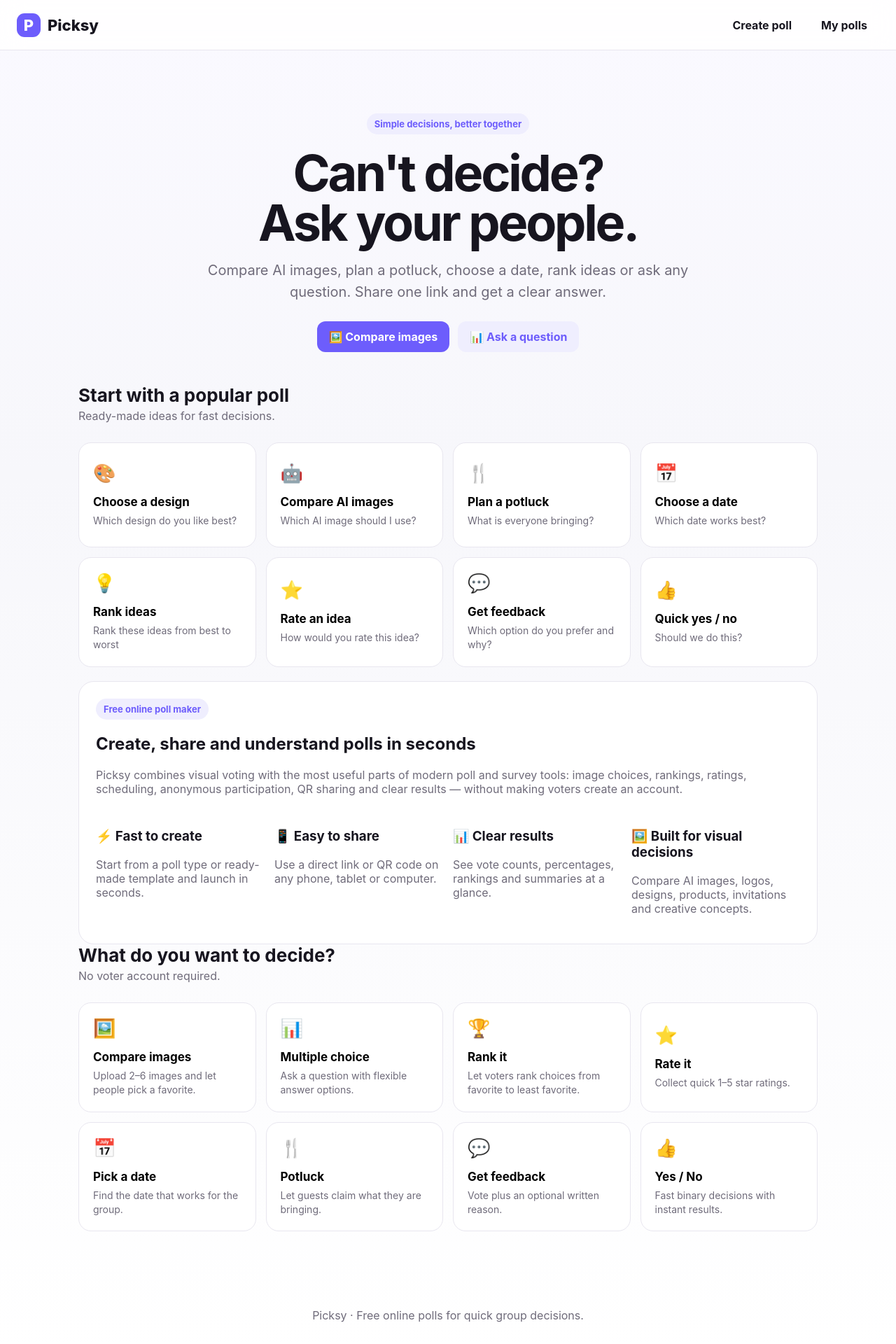
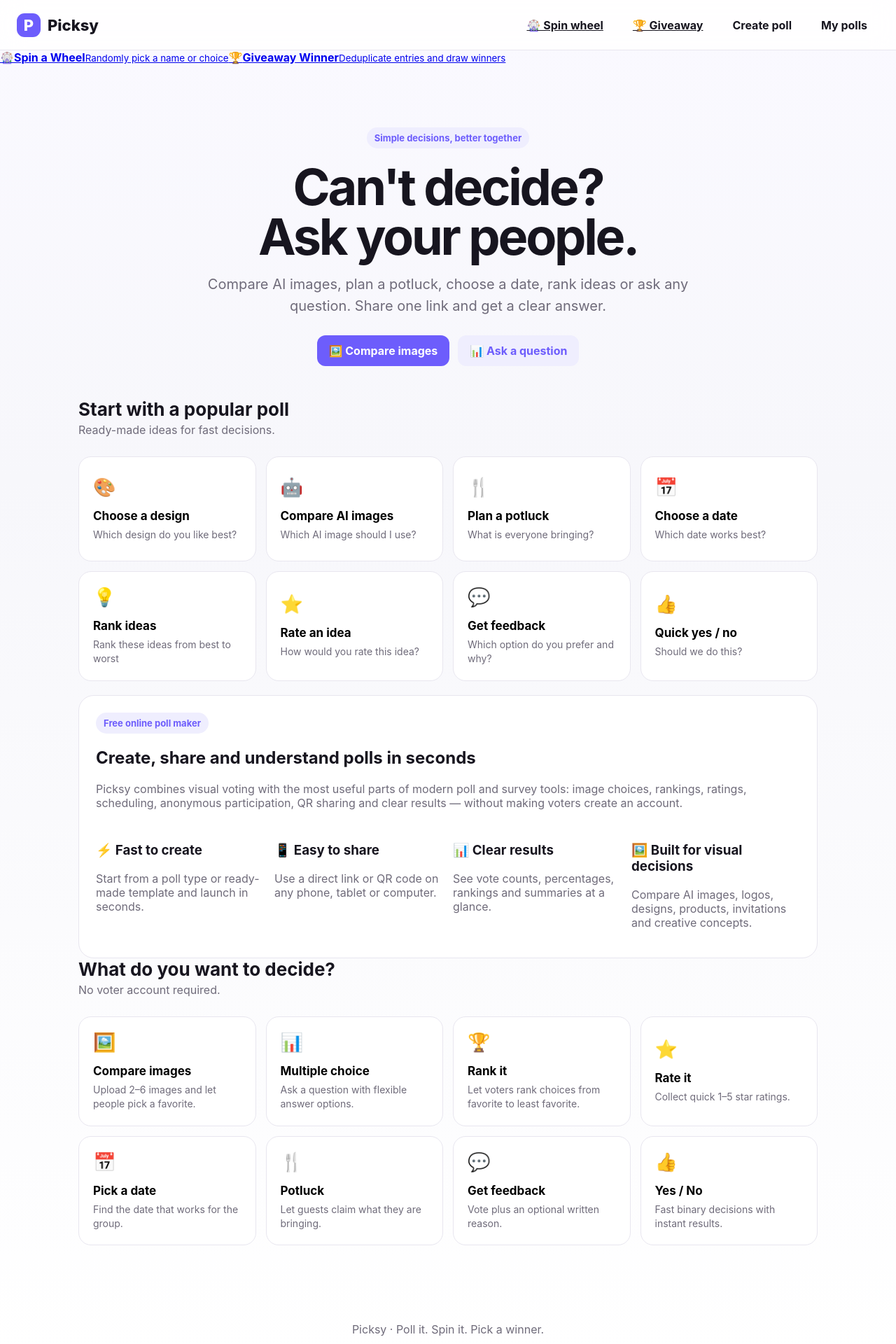
Before and after one commit to abhishekpabba/picksy, a Next.js app: page / in a window 1280 px wide. Shown: the top 1920 px of the page at 70% size. Built offline with nearby package versions, Linux system fonts and the light colour scheme.

Commit message:
Expose wheel and giveaway from homepage

```diff
--- a/app/page.tsx
+++ b/app/page.tsx
@@ -8,12 +8,18 @@
           <span className="brandmark">P</span><span>Picksy</span>
         </a>
         <nav className="nav">
+          <a className="ghost" href="/wheel">🎡 Spin wheel</a>
+          <a className="ghost" href="/giveaway">🏆 Giveaway</a>
           <button className="ghost" id="navCreate">Create poll</button>
           <button className="ghost" id="navMyPolls">My polls</button>
         </nav>
       </header>
+      <div className="home-tool-strip">
+        <a href="/wheel"><span>🎡</span><strong>Spin a Wheel</strong><small>Randomly pick a name or choice</small></a>
+        <a href="/giveaway"><span>🏆</span><strong>Giveaway Winner</strong><small>Deduplicate entries and draw winners</small></a>
+      </div>
       <main id="app" className="shell" />
-      <footer className="footer">Picksy · Free online polls for quick group decisions.</footer>
+      <footer className="footer">Picksy · Poll it. Spin it. Pick a winner.</footer>
       <Script src="/app.js" strategy="afterInteractive" />
       <Script src="/enhancements.js" strategy="afterInteractive" />
     </>
```
